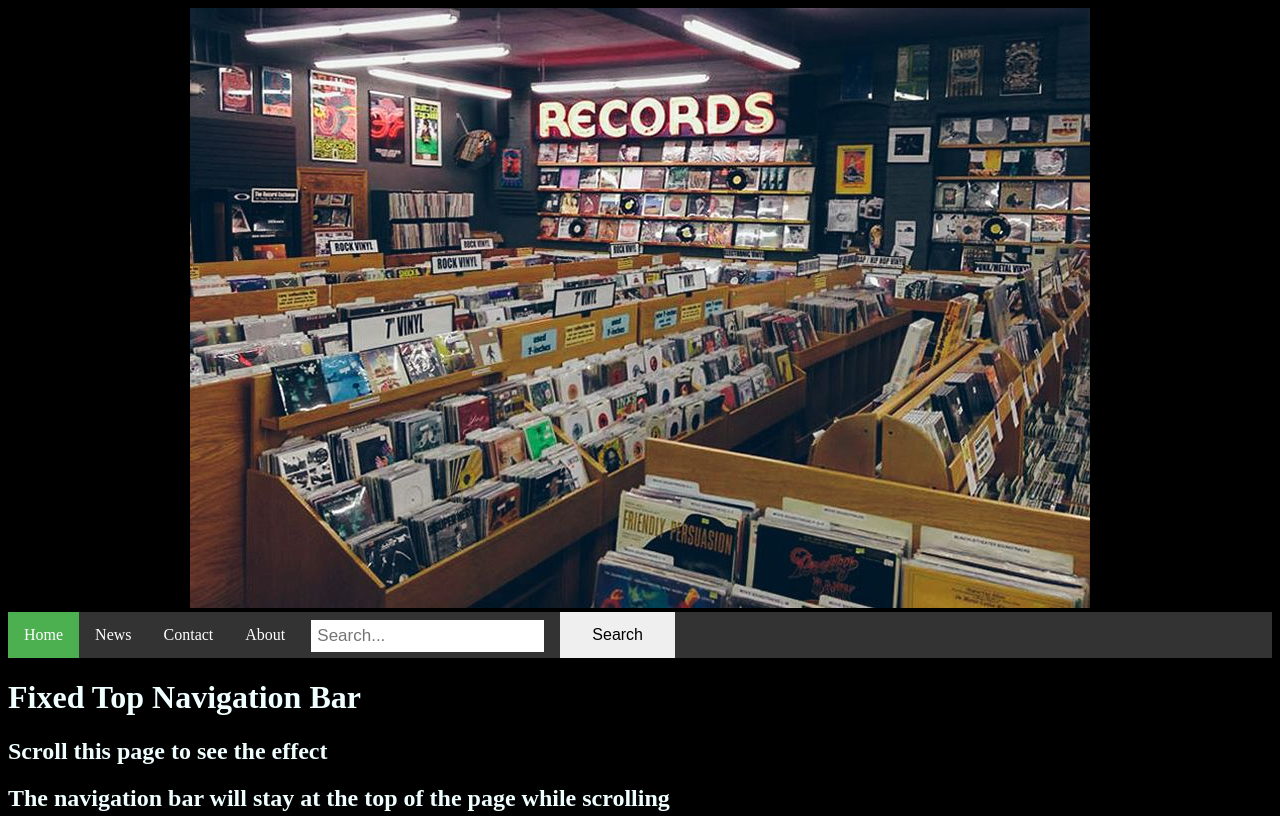
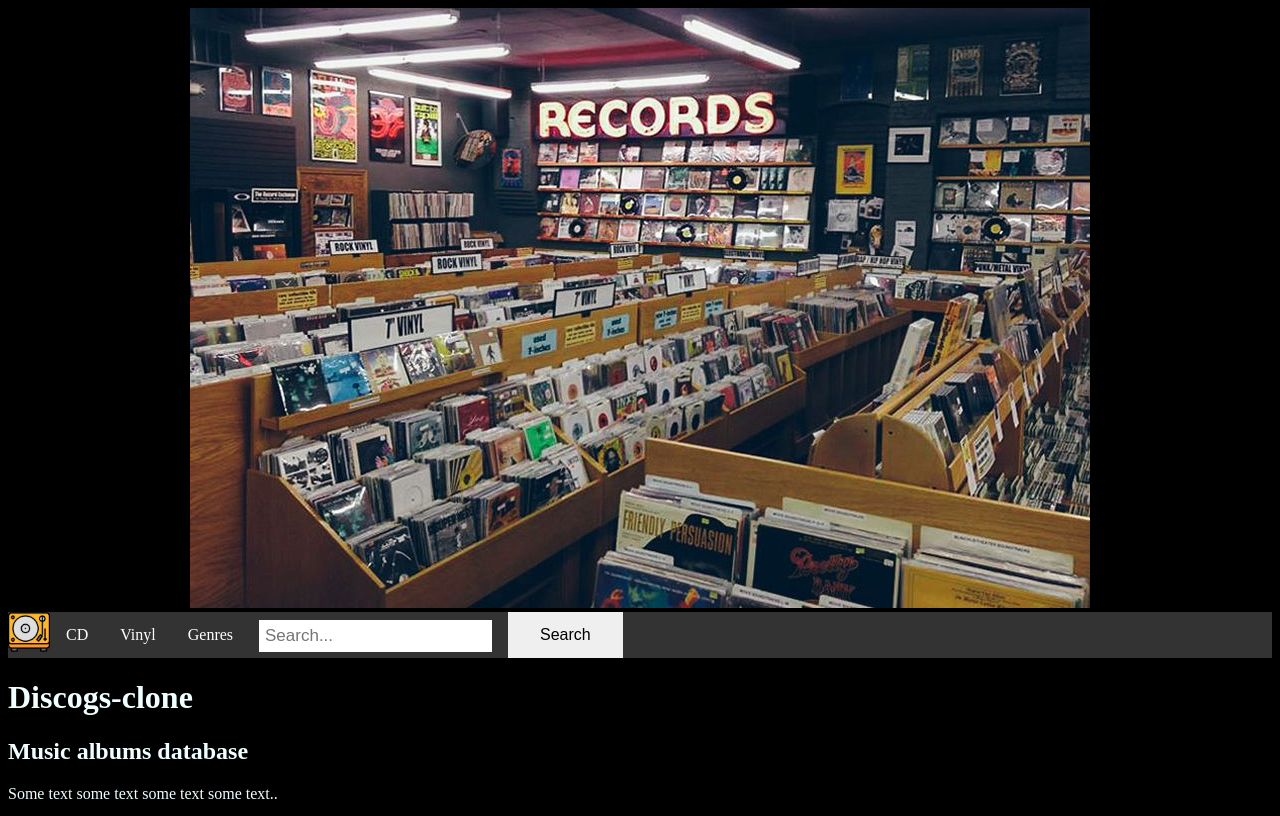
Before and after one commit to nxfrvt/Discogs-clone, a plain HTML site: page index.html in a window 1280 px wide. Shown: the top 816 px of the page. Drawn offline with Linux system fonts and the light colour scheme.

Commit message:
add icons

```diff
--- a/index.html
+++ b/index.html
@@ -5,6 +5,8 @@
     <meta name="viewport" content="width=device-width">
     <title>Discogs-Clone</title>
     <link href="style.css" rel="stylesheet" type="text/css" />
+    <link rel="icon" src="res/turntable24.png">
+  </head>
   </head>
   <body>
     <script src="script.js"></script>
@@ -15,17 +17,16 @@
 
 
       <ul>
-        <li><a class="active" href="#home">Home</a></li>
-        <li><a href="#news">News</a></li>
-        <li><a href="#contact">Contact</a></li>
-        <li><a href="#about">About</a></li>
+        <li><img src="res/turntable.png" alt ="Turntable" href="#home"></li>
+        <li><a href="#cd">CD</a></li>
+        <li><a href="#vinyl">Vinyl</a></li>
+        <li><a href="#genres">Genres</a></li>
         <li><input class="input" type="text" placeholder="Search..."></li>
         <li><button class="button">Search</button>
       </ul>
 
-   <h1>Fixed Top Navigation Bar</h1>
-  <h2>Scroll this page to see the effect</h2>
-  <h2>The navigation bar will stay at the top of the page while scrolling</h2>
+   <h1>Discogs-clone</h1>
+  <h2>Music albums database</h2>
 
   <p>Some text some text some text some text..</p>
   <p>Some text some text some text some text..</p>
@@ -47,5 +48,8 @@
   <p>Some text some text some text some text..</p>
   <p>Some text some text some text some text..</p>
   <p>Some text some text some text some text..</p>
+
+  <div>Icons made by <a href="https://www.flaticon.com/authors/monkik" title="monkik">monkik</a> from <a href="https://www.flaticon.com/" title="Flaticon">www.flaticon.com</a></div>
+
   </body>
 </html>
--- a/style.css
+++ b/style.css
@@ -14,6 +14,9 @@ ul {
   position: sticky;
   top: 0;
 }
+ul image{
+  width: auto;
+}
 
 li {
   float: left;
@@ -29,10 +32,6 @@ li a {
 
 li a:hover {
   background-color: #111;
-}
-
-.active {
-  background-color: #4CAF50;
 }
 
 .input[type=text] {
```
Also changed, not shown: res/turntable.png (added), res/turntable24.png (added).
